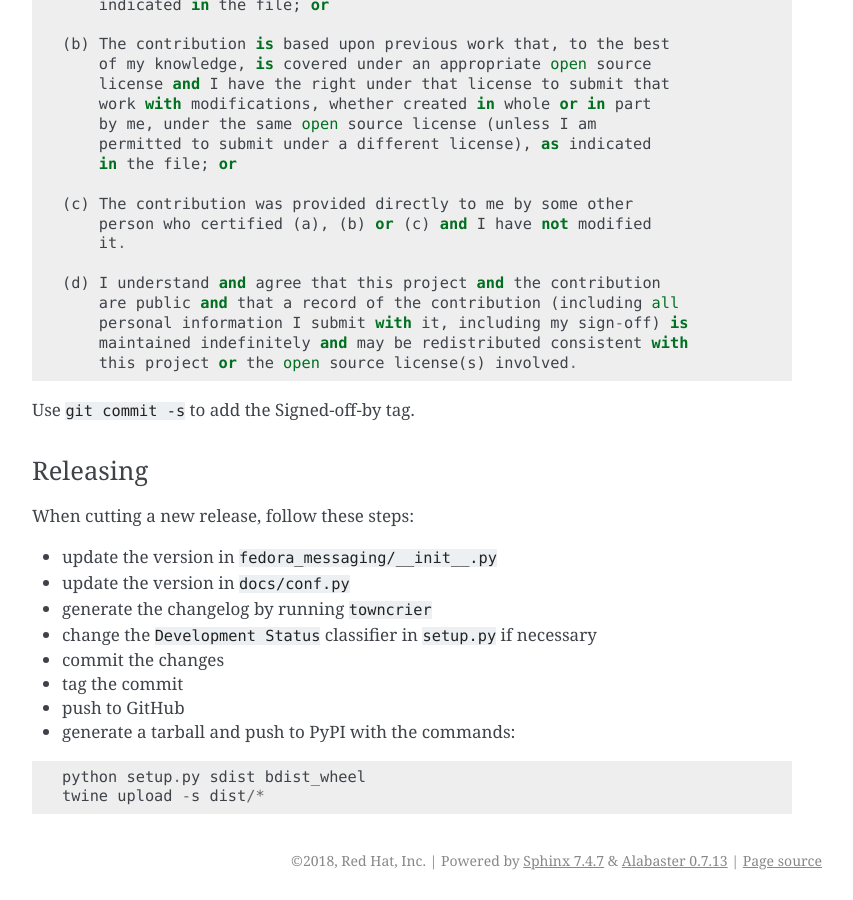
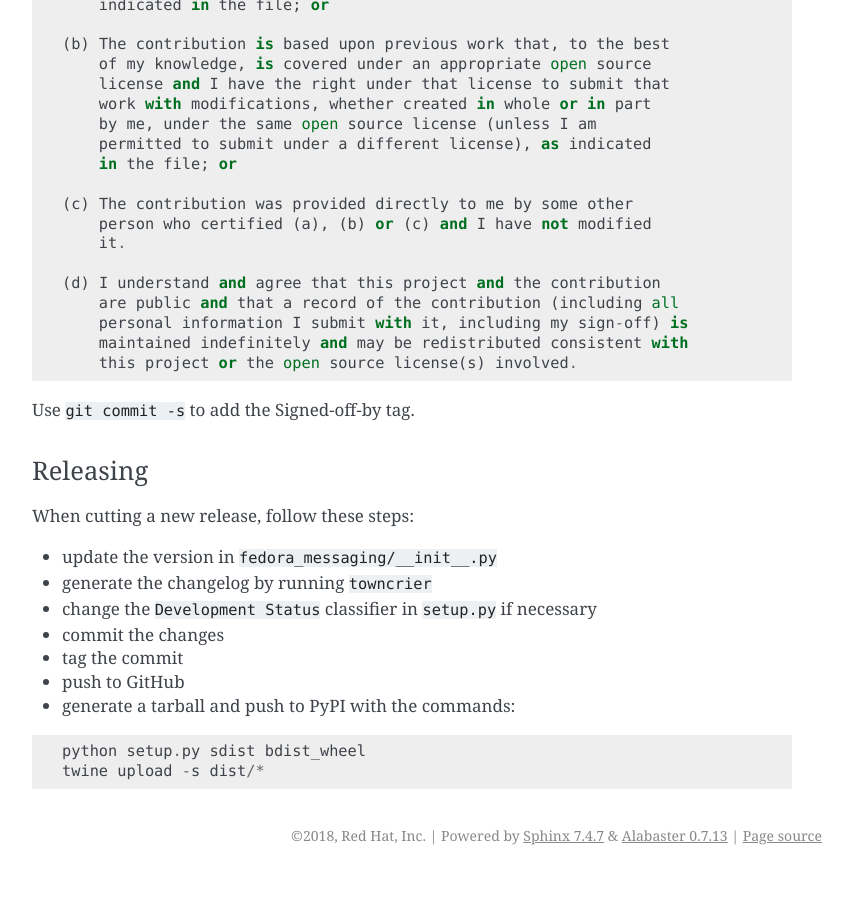
Before and after one commit to fedora-infra/fedora-messaging, a Sphinx documentation site: the page built from docs/contributing.rst, in a window 1280 px wide and 900 px high, scrolled down 2212 px. Shown: the whole window, without its empty margins (338-1191 px from the left). Built offline with Sphinx 7.4.7, drawn with Linux system fonts in a browser that asks for light colours; after the commit the page ends 3087 px from its top, so only the background shows below that; some of the changed lines change nothing that is shown.

Commit message:
Automatically set the version in docs/conf.py
Signed-off-by: Jeremy Cline <jcline@redhat.com>

```diff
--- a/docs/conf.py
+++ b/docs/conf.py
@@ -12,9 +12,12 @@
 # add these directories to sys.path here. If the directory is relative to the
 # documentation root, use os.path.abspath to make it absolute, like shown here.
 #
-# import os
-# import sys
-# sys.path.insert(0, os.path.abspath('.'))
+import os
+import sys
+
+sys.path.insert(0, os.path.abspath("../"))  # NOQA
+
+import fedora_messaging
 
 
 # -- Project information -----------------------------------------------------
@@ -24,9 +27,9 @@
 author = "Fedora Infrastructure"
 
 # The short X.Y version
-version = "1.0"
+version = ".".join(fedora_messaging.__version__.split(".")[:2])
 # The full version, including alpha/beta/rc tags
-release = "1.0.0b1"
+release = fedora_messaging.__version__
 
 
 # -- General configuration ---------------------------------------------------
--- a/docs/contributing.rst
+++ b/docs/contributing.rst
@@ -134,7 +134,6 @@
 When cutting a new release, follow these steps:
 
 * update the version in ``fedora_messaging/__init__.py``
-* update the version in ``docs/conf.py``
 * generate the changelog by running ``towncrier``
 * change the ``Development Status`` classifier in ``setup.py`` if necessary
 * commit the changes
```
